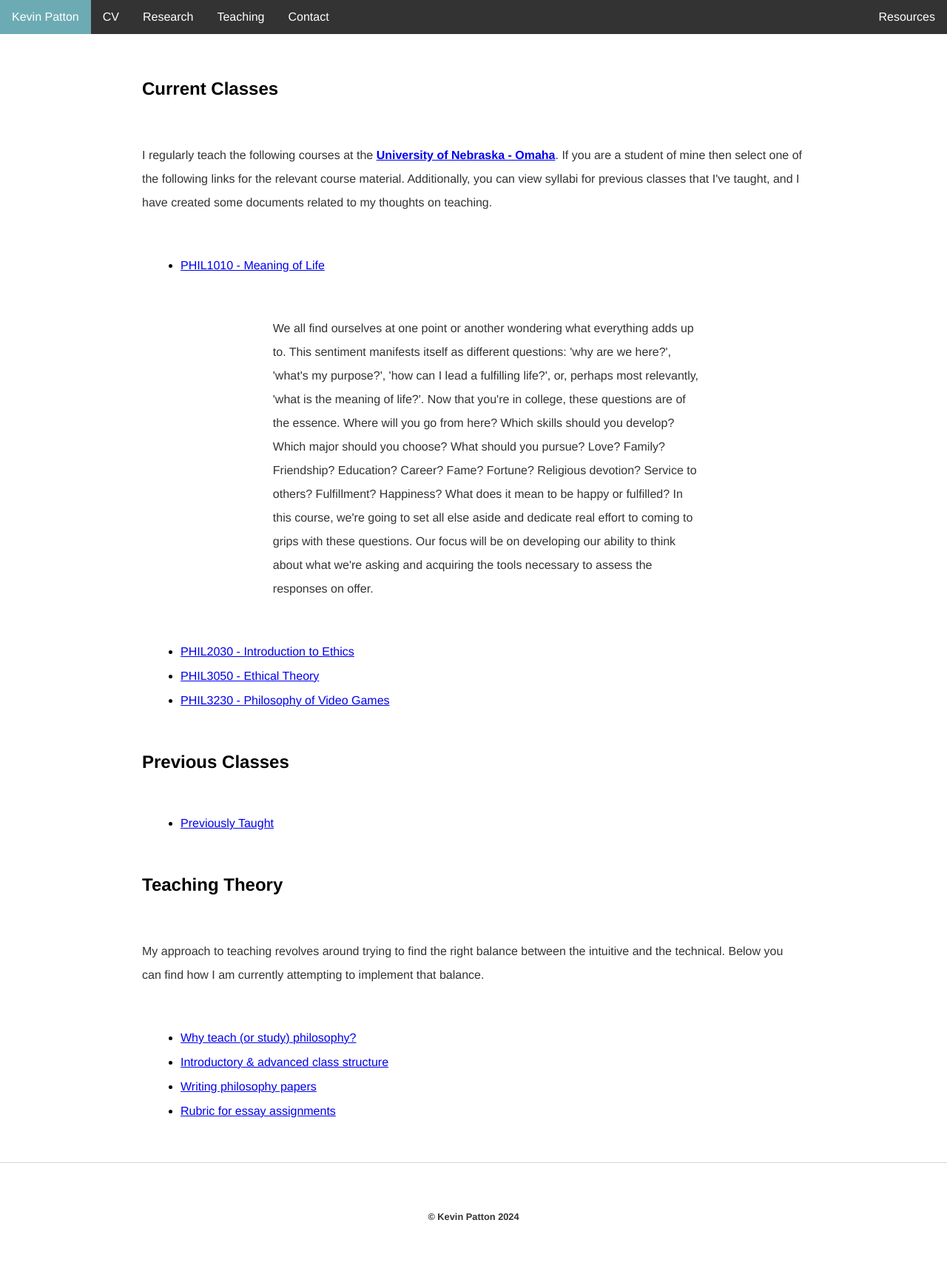
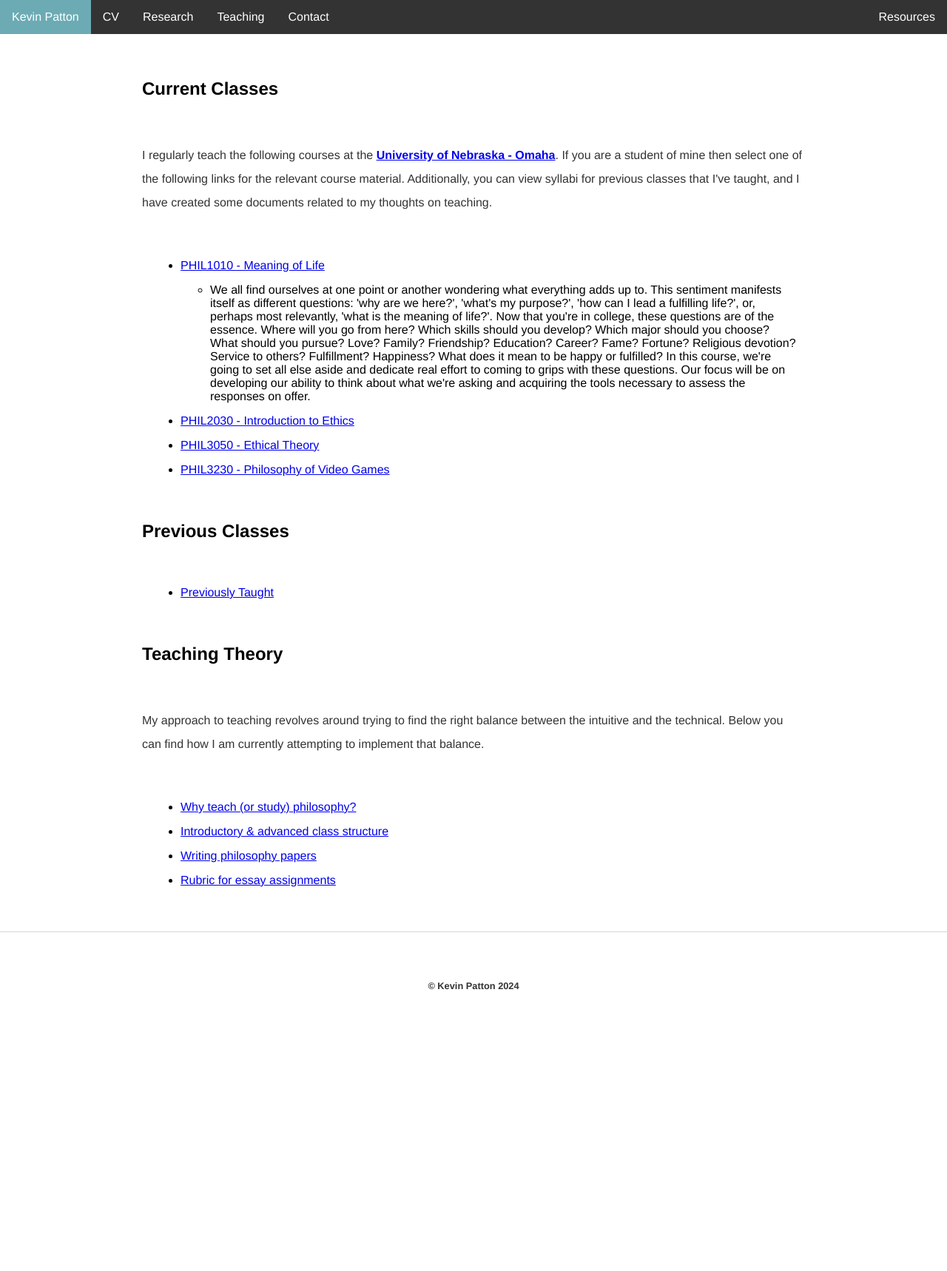
Before and after one commit to kevinjpatton/kevinjpatton.github.io, a Jekyll site: the page built from teaching/index.html, in a window 1280 px wide. Shown: the whole page at 74% size. Built offline with Jekyll 4.4.1, drawn with Linux system fonts in a browser that asks for light colours; Markdown is read by kramdown in place of the engine named in the settings; after the commit the page ends 1406 px from its top, so only the background shows below that.

Commit message:
Update index.html

```diff
--- a/teaching/index.html
+++ b/teaching/index.html
@@ -6,7 +6,9 @@
 <p>I regularly teach the following courses at the <b><a href="https://www.unomaha.edu/college-of-arts-and-sciences/philosophy/about-us/directory/kevin-patton.php" target="_blank">University of Nebraska - Omaha</a></b>. If you are a student of mine then select one of the following links for the relevant course material. Additionally, you can view syllabi for previous classes that I've taught, and I have created some documents related to my thoughts on teaching.</p>
 <ul class="standard-list">
   <li><a href="/teaching/phil_1010/index.html" target="_blank">PHIL1010 - Meaning of Life</a></li>
-  <p>We all find ourselves at one point or another wondering what everything adds up to. This sentiment manifests itself as different questions: 'why are we here?', 'what's my purpose?', 'how can I lead a fulfilling life?', or, perhaps most relevantly, 'what is the meaning of life?'. Now that you're in college, these questions are of the essence. Where will you go from here? Which skills should you develop? Which major should you choose? What should you pursue? Love? Family? Friendship? Education? Career? Fame? Fortune? Religious devotion? Service to others? Fulfillment? Happiness? What does it mean to be happy or fulfilled? In this course, we're going to set all else aside and dedicate real effort to coming to grips with these questions. Our focus will be on developing our ability to think about what we're asking and acquiring the tools necessary to assess the responses on offer.</p>
+  <ul>
+  <li>We all find ourselves at one point or another wondering what everything adds up to. This sentiment manifests itself as different questions: 'why are we here?', 'what's my purpose?', 'how can I lead a fulfilling life?', or, perhaps most relevantly, 'what is the meaning of life?'. Now that you're in college, these questions are of the essence. Where will you go from here? Which skills should you develop? Which major should you choose? What should you pursue? Love? Family? Friendship? Education? Career? Fame? Fortune? Religious devotion? Service to others? Fulfillment? Happiness? What does it mean to be happy or fulfilled? In this course, we're going to set all else aside and dedicate real effort to coming to grips with these questions. Our focus will be on developing our ability to think about what we're asking and acquiring the tools necessary to assess the responses on offer.</li>
+  </ul>
   <li><a href="/teaching/phil_2030/index.html" target="_blank">PHIL2030 - Introduction to Ethics</a></li>
   <li><a href="/teaching/phil_3050/index.html" target="_blank">PHIL3050 - Ethical Theory</a></li>
   <li><a href="/teaching/phil_3230/index.html" target="_blank">PHIL3230 - Philosophy of Video Games</a></li>
```
